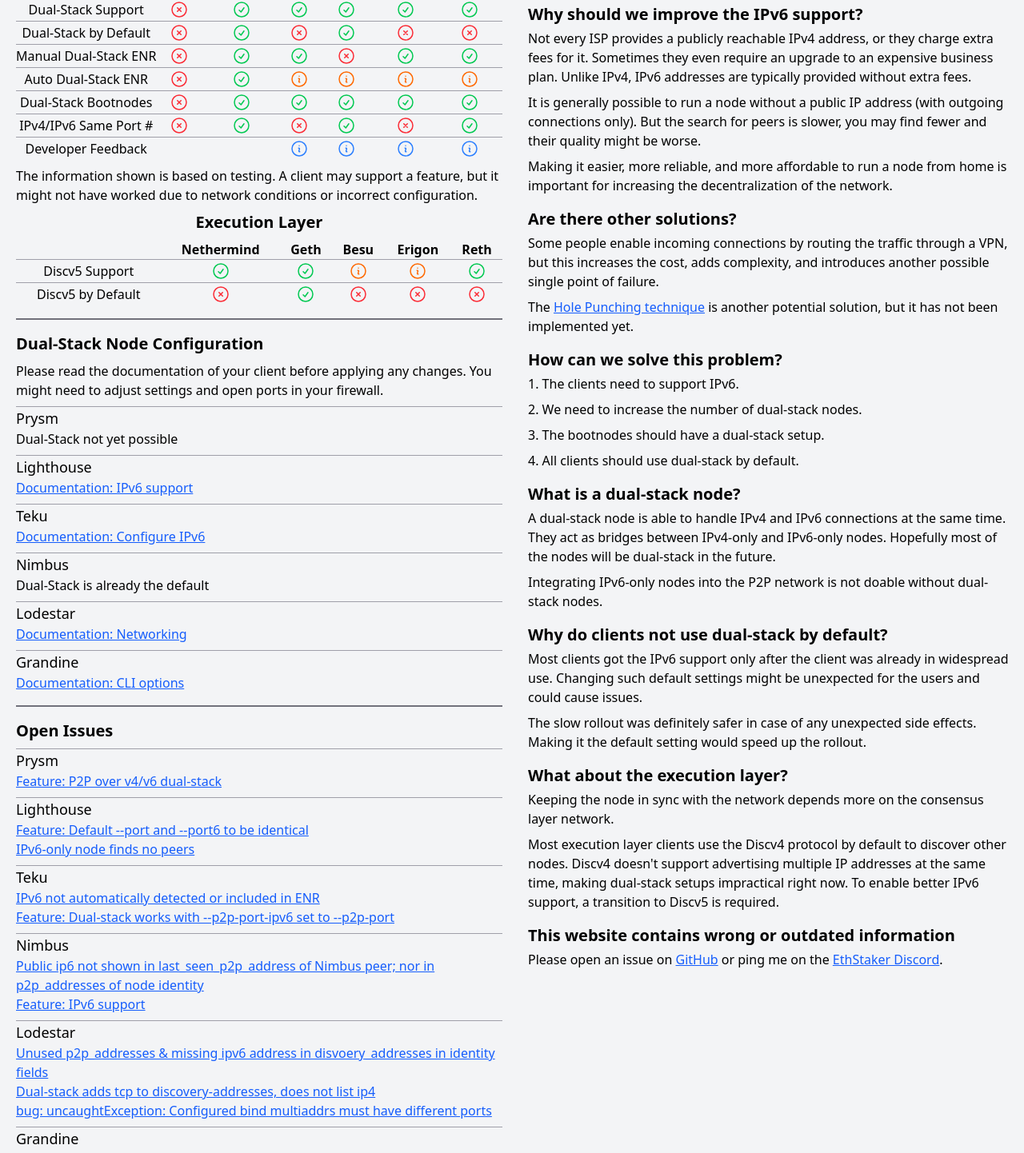
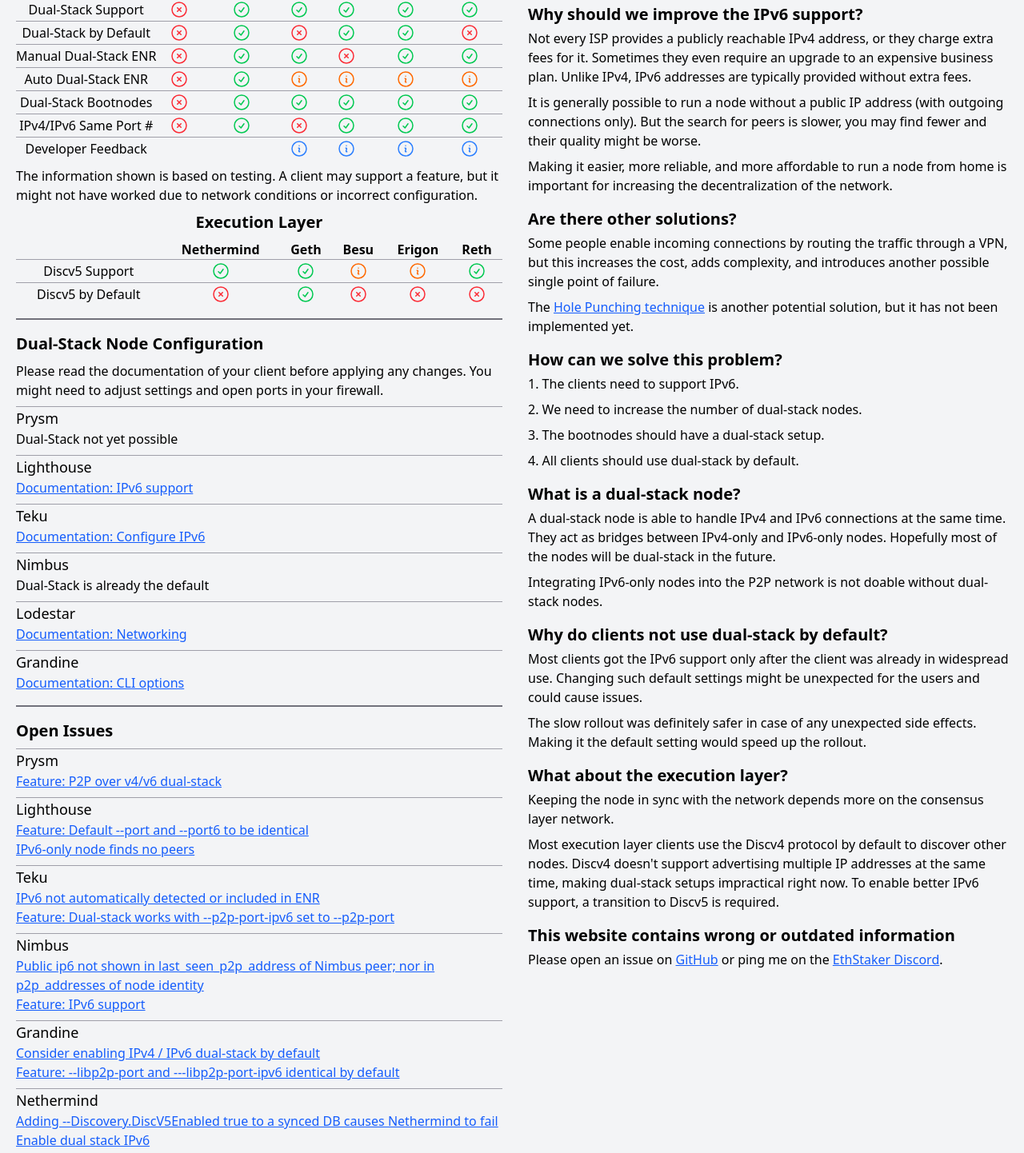
Before and after one commit to one-three-three-seven/ipv6eth, a Vue app: page / in a window 1280 px wide. Shown: the part 237-1679 px from the top of the page at 80% size. Built offline with nearby package versions, Linux system fonts and the light colour scheme.

Commit message:
fix: update Lodestar IPv6 status — all issues resolved
- Dual-Stack by Default: now enabled (Lodestar defaults to 0.0.0.0 + ::)
- IPv4/IPv6 Same Port #: now supported (issue #6531 fixed)
- Remove 3 resolved Lodestar issues (#6532, #7123, #6531)

```diff
--- a/src/components/Issues.vue
+++ b/src/components/Issues.vue
@@ -15,11 +15,6 @@
     <h4>Nimbus</h4>
     <a href="https://github.com/status-im/nimbus-eth2/issues/6591" target="_blank">Public ip6 not shown in last_seen_p2p_address of Nimbus peer; nor in p2p_addresses of node identity</a>
     <a href="https://github.com/status-im/nimbus-eth2/issues/4839" target="_blank">Feature: IPv6 support</a>
-
-    <h4>Lodestar</h4>
-    <a href="https://github.com/ChainSafe/lodestar/issues/6532" target="_blank">Unused p2p_addresses & missing ipv6 address in disvoery_addresses in identity fields</a>
-    <a href="https://github.com/ChainSafe/lodestar/issues/7123" target="_blank">Dual-stack adds tcp to discovery-addresses, does not list ip4</a>
-    <a href="https://github.com/ChainSafe/lodestar/issues/6531" target="_blank">bug: uncaughtException: Configured bind multiaddrs must have different ports</a>
 
     <h4>Grandine</h4>
     <a href="https://github.com/grandinetech/grandine/issues/43" target="_blank">Consider enabling IPv4 / IPv6 dual-stack by default</a>
--- a/src/components/Table.vue
+++ b/src/components/Table.vue
@@ -71,7 +71,7 @@
                         <CheckCircleIcon class="green-icon" />
                     </td>
                     <td>
-                        <XCircleIcon class="red-icon" />
+                        <CheckCircleIcon class="green-icon" />
                     </td>
                     <td>
                         <XCircleIcon class="red-icon" />
@@ -155,7 +155,7 @@
                         <CheckCircleIcon class="green-icon" />
                     </td>
                     <td>
-                        <XCircleIcon class="red-icon" />
+                        <CheckCircleIcon class="green-icon" />
                     </td>
                     <td>
                         <CheckCircleIcon class="green-icon" />
```
